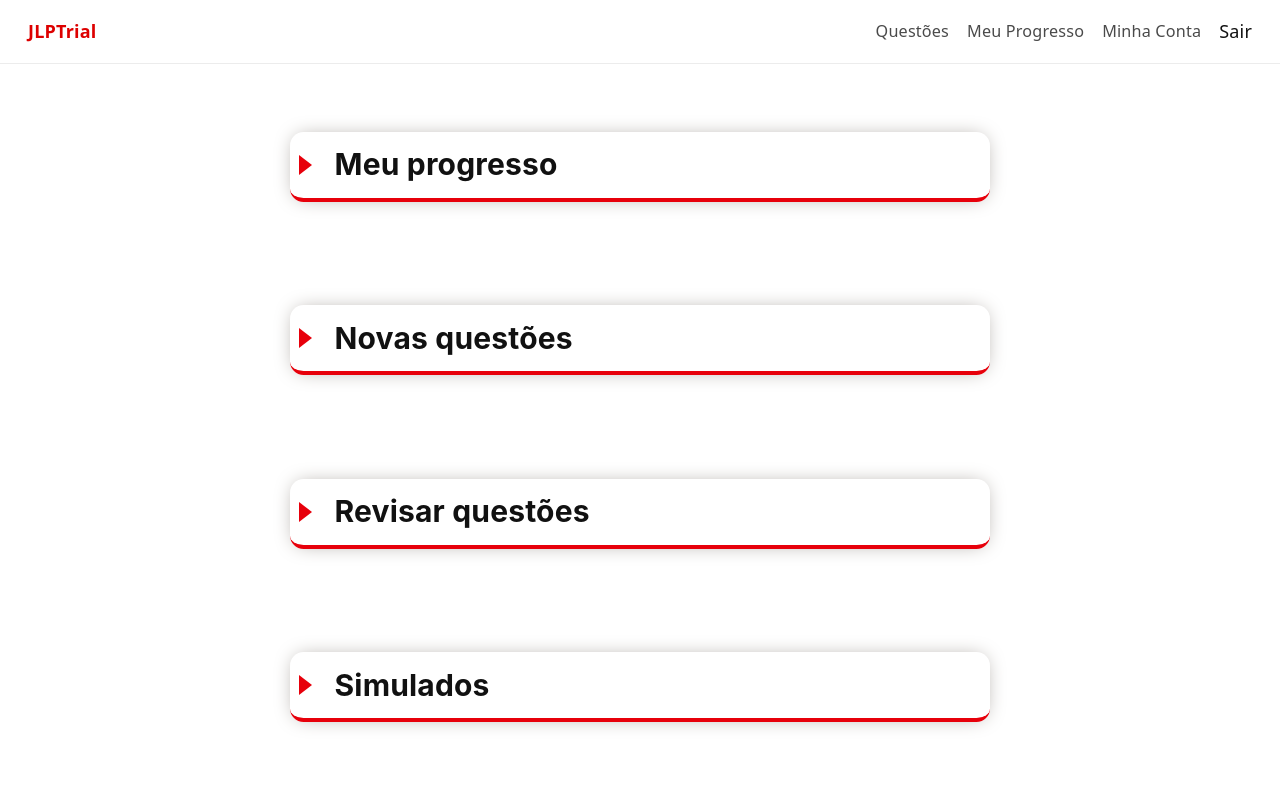
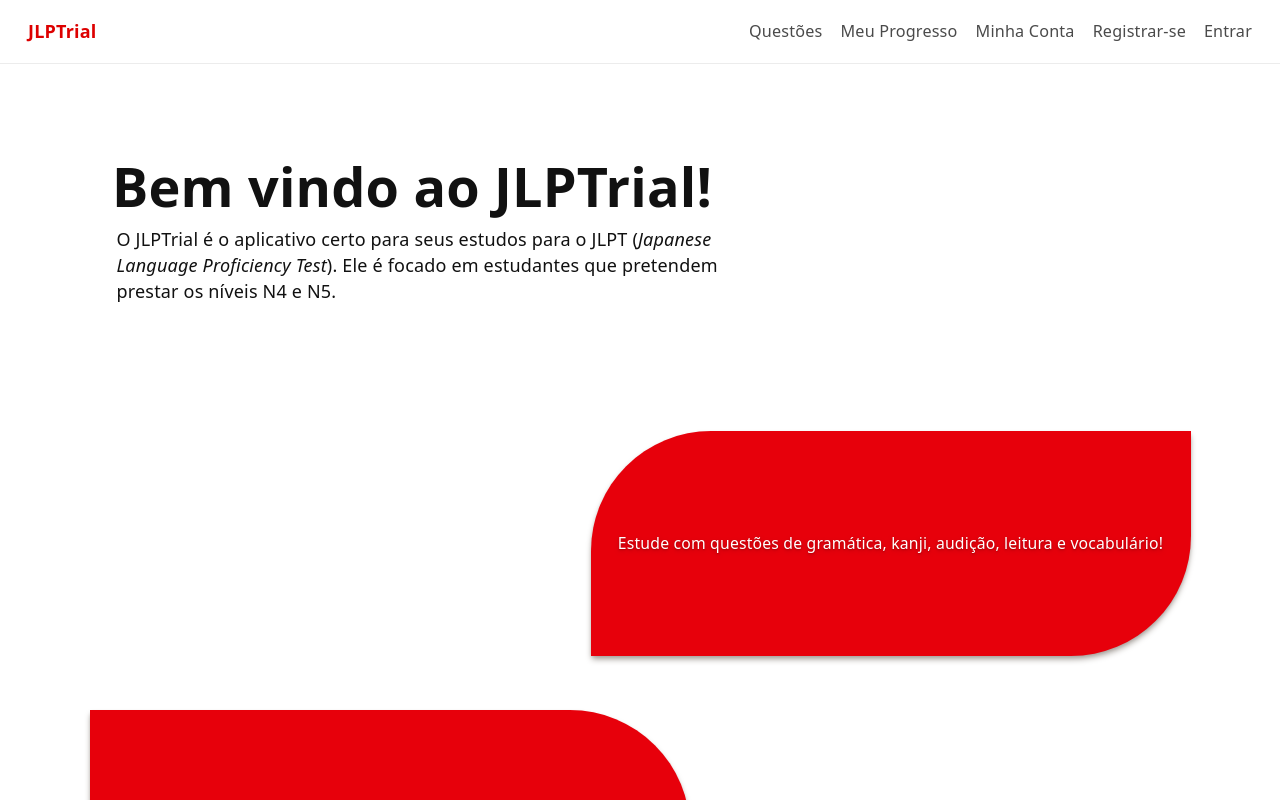
Before and after one commit to JLPTrial/web, a React (Vite) app: page / in a window 1280 px wide. Shown: the top 800 px of the page. Built offline with nearby package versions, Linux system fonts and the light colour scheme; no server answers.

Commit message:
fix: Keep defaultUser's isLoggedIn as false so that you can browse through SignUp/LogIn screens and access questions as well

```diff
--- a/src/App.tsx
+++ b/src/App.tsx
@@ -51,7 +51,7 @@ function App() {
                                 <nav
                                         className='top-links'
                                         aria-label='Navegacao principal'>
-                                        <a href='/question'>Questões</a>
+                                        <NavLink to='/question'>Questões</NavLink>
                                         <a href='#'>Meu Progresso</a>
                                         <NavLink to='/settings'>Minha Conta</NavLink>
                                         {
--- a/src/contexts/UserProvider.tsx
+++ b/src/contexts/UserProvider.tsx
@@ -7,7 +7,7 @@ const defaultUser = {
 	email: '',
 	username: '',
 	id: '',
-	isLoggedIn: true,
+	isLoggedIn: false,
 }
 export function UserProvider({ children }: { children: ReactNode }) {
 	const [user, setUser] = useState<User>(defaultUser)
```
